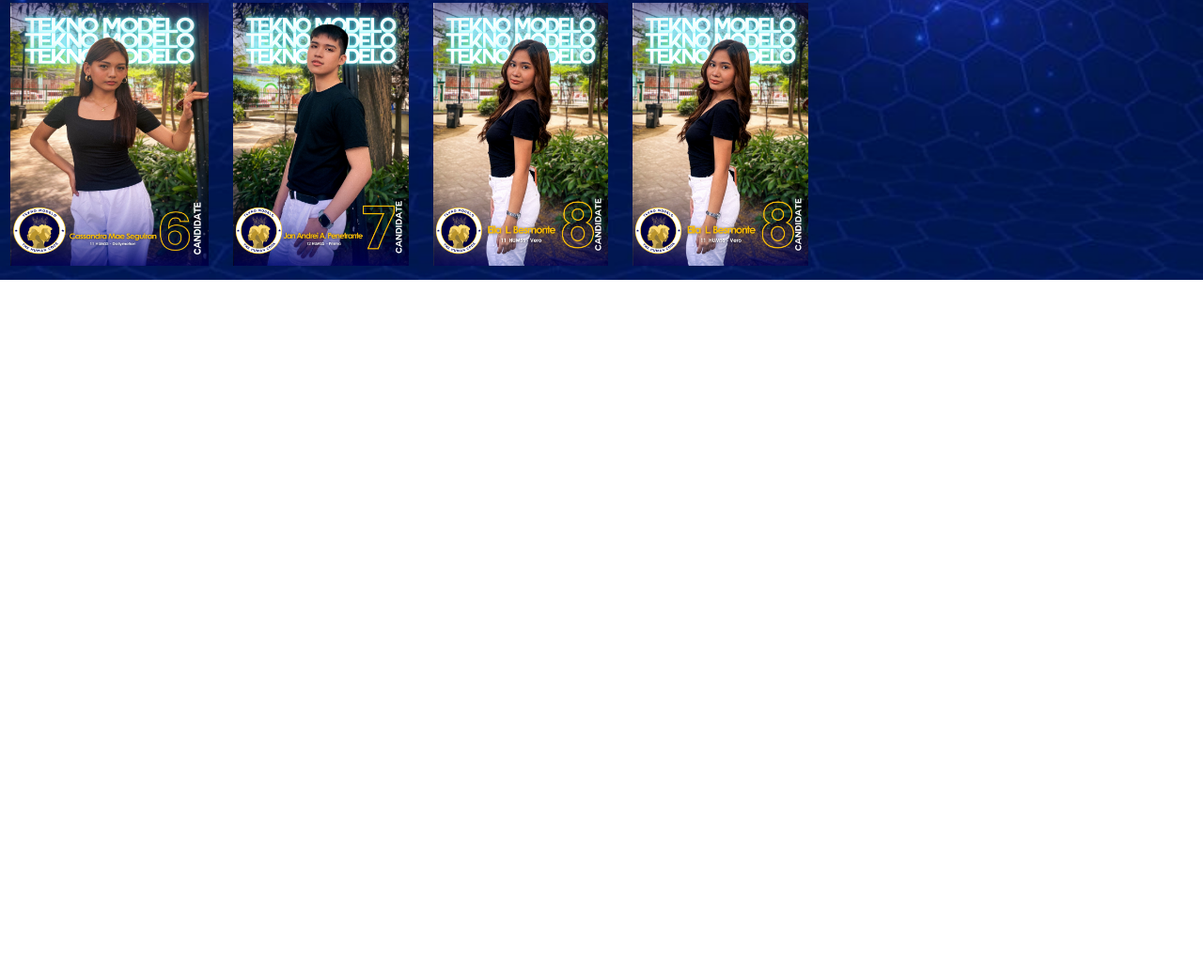
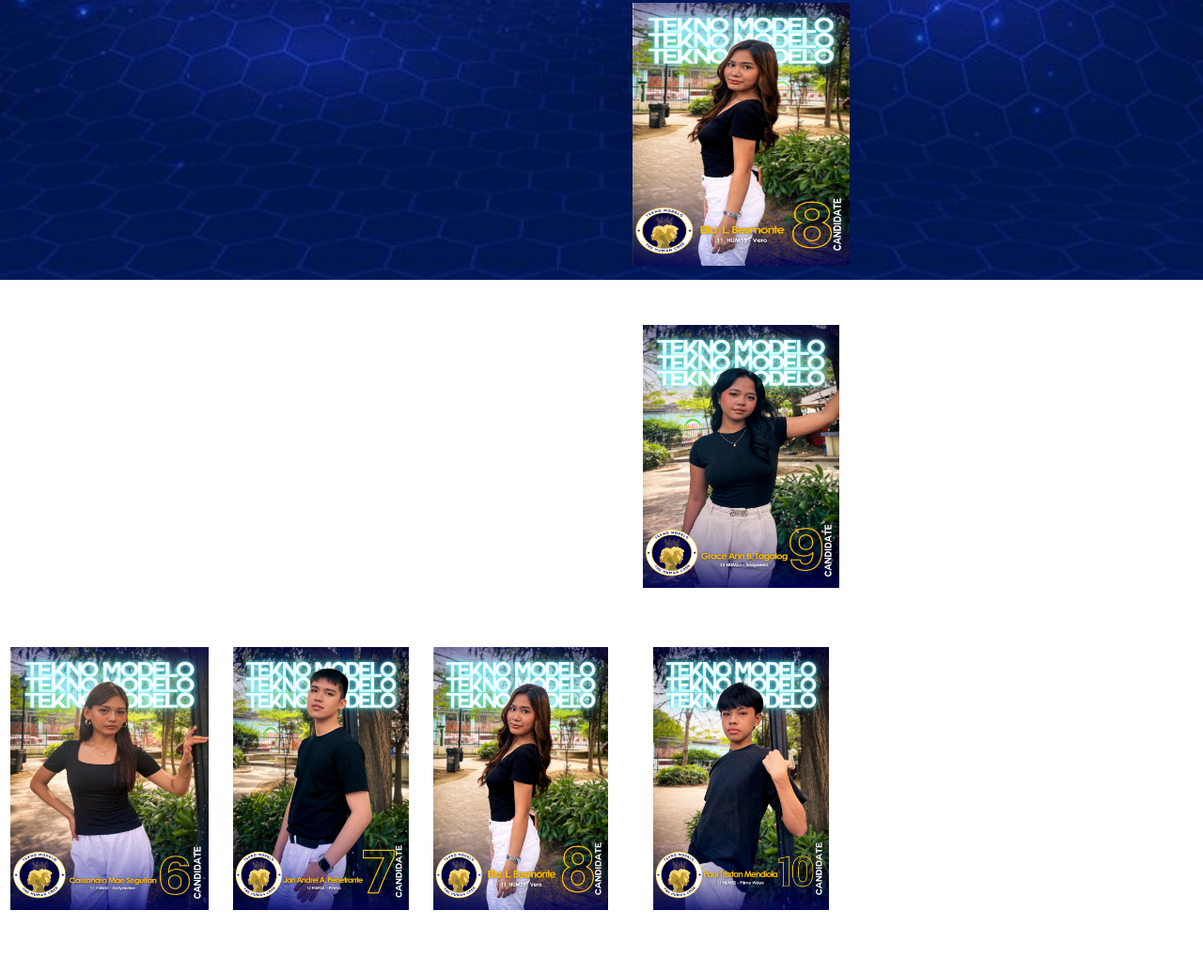
Before and after one commit to group11cj7/group11cj7.github.io, a plain HTML site: page tekno.html in a window 1280 px wide. Shown: the part 502-1537 px from the top of the page at 94% size. Before the commit the page ends 848 px from the top, so only its background shows below. Drawn offline with Linux system fonts and the light colour scheme.

Commit message:
Update tekno.html

```diff
--- a/tekno.html
+++ b/tekno.html
@@ -72,6 +72,18 @@
           <img src="8.jpg " alt="model">
 
         </a>
+        <div class="description">Grace Tagalog</div>
+      <div class="gallery">
+        <a target="_blank" href="9.jpg">
+          <img src="9.jpg " alt="model">
+
+        </a>
+        <div class="description">Paul Mendiola</div>
+        <div class="gallery">
+        <a target="_blank" href="10.jpg">
+          <img src="10.jpg " alt="model">
+
+        </a>
         <div class="description">Ella Besmonte</div>
       </div>
 
```
